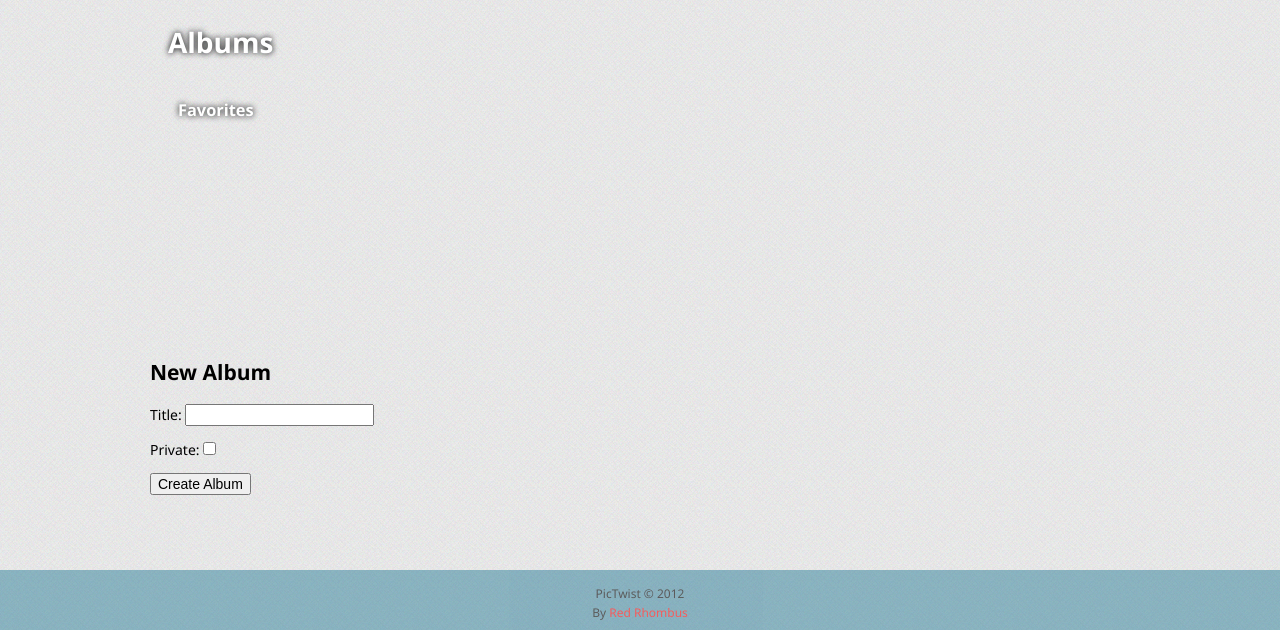
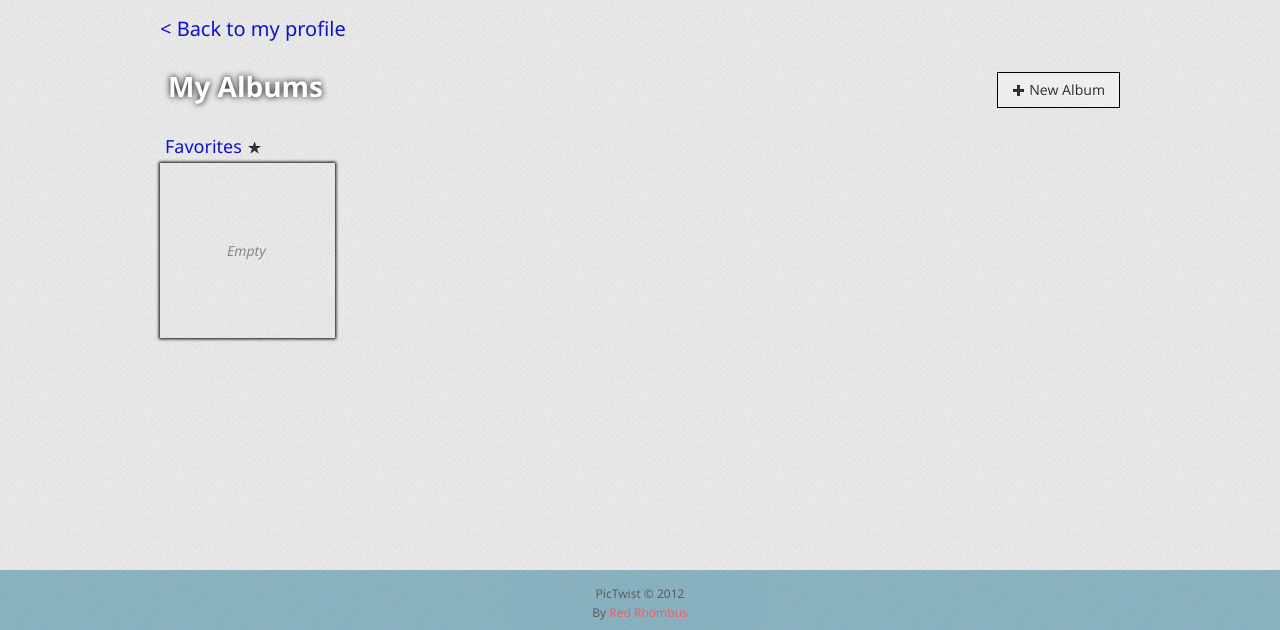
Before and after one commit to christiangenco/pictwist, a PHP site: page /albums.php in a window 1280 px wide. Shown: the part 170-800 px from the top of the page. Run offline with PHP 8.4, Linux system fonts and the light colour scheme; the visitor is signed in with stand-in values (Sample User, id 1); data that the repository does not hold is empty; some libraries are stand-ins or nearby versions.

Commit message:
Styled albums.php

```diff
--- a/albums.php
+++ b/albums.php
@@ -13,24 +13,42 @@
     }
 
     function album_html($album_id, $album_title, $albumURL, $first_photo_path, $photo_urls){
-        return <<<EOT
-        <div class='album' style='float:left; margin: 20px'>
-        <a href='$albumURL?album_id=$album_id'><h3>$album_title</h3></a>
+        $html = <<<EOT
+
+		<div class='albumContainer'>
+		<div class='albumTitle'><a href='$albumURL?album_id=$album_id'>$album_title</a>
+EOT;
+		if ($album_id == "favorites") {
+			$html .= " <i class='star'></i>";
+		}
+		$html .= <<<EOT
+		</div>
         <!--<a href='uploadURL?a_id=album_id'>add photos</a>-->
 
         <a href="$albumURL?album_id=$album_id">
-        <div style="width: 200px; height: 200px;">
-            <img src="$first_photo_path" alt="" id="album_$album_id" style="max-width: 200px; max-height: 200px" />
-        </div>
+			<div class="album">
+				<div class="albumInner">
+EOT;
+		if (strlen($first_photo_path) > 0) {
+			$html .= '<img src="'.$first_photo_path.'" id="album_'.$album_id.'" />';
+		} else {
+			$html .= '<span class="noPhoto">Empty</span>';
+		}
+
+		$html .= <<<EOT
+				</div>
+			</div>
         </a>
+
         <script type="text/javascript">
         var array = [
             $photo_urls
         ];
-        $("#album_$album_id").iskip({images:array, method:'mousemove', 'cycle':3});
+        $("#album_$album_id").iskip({images:array, method:'mousemove', 'cycle':1});
         </script>
-        </div>
+		</div>
 EOT;
+		return $html;
     }
 
     function display_album($album_id){
@@ -56,11 +74,35 @@ EOT;
 ?>
 <script src="js/jquery.iskip.js"></script>
 
+<script type="text/javascript">
+	setTitle("My Albums");
+</script>
+
+<a class="returnLink" href="<?php echo $profileURL;?>">< Back to my profile</a>
+
 <form id="EditAlbums" action="<?php echo $baseURL . 'album.editor.php' ?>" enctype="multipart/form-data" method="post">
 
-    <h1>
-        Albums
+    <h1 class="inline">
+       My Albums
     </h1>
+
+	<div id="albums_newAlbumContainer">
+		<a id="albums_newAlbumToggle" class="m-btn thinBorder" href="javascript:;"><i class="icon-plus"></i> New Album</a>
+		<span id="albums_newAlbum">
+
+			<form class="inline" id="AddAlbum" action="<?php echo $baseURL . 'album.processor.php' ?>" method="post">
+
+				<input class="m-wrap" type="text" name="title" placeholder="Album Name">
+				<select class="m-wrap m-ctrl-small" name="private">
+					<option>Public</option>
+					<option value="1">Private</option>
+				</select>
+				<input class="m-btn blue thinBorder" type="submit" name="AlbumSubmit" value="Create Album" />
+
+			</form>
+
+		</span>
+	</div>
 
     <p>
         <input type="hidden" name="MAX_FILE_SIZE" value="<?php echo $max_file_size ?>">
@@ -90,27 +132,4 @@ EOT;
 
 </form>
 
-<form id="AddAlbum" action="<?php echo $baseURL . 'album.processor.php' ?>" method="post">
-<div style="clear: both;"></div>
-
-<h2>
-    New Album
-</h2>
-
-<p>
-    <label for="title">Title:</label>
-    <input type="text" name="title">
-</p>
-
-<p>
-    Private:
-    <input type="checkbox" name="private" value="1" />
-</p>
-
-<p>
-    <input type="submit" name="AlbumSubmit" value="Create Album" />
-</p>
-
-</form>
-
 <?php INCLUDE 'include/foot.php' ?>
--- a/js/script.js
+++ b/js/script.js
@@ -55,6 +55,10 @@ $(document).ready(function() {
 	$("#showShareAlbum").click(function() {
 		$("#shareAlbum").fadeToggle();
 	});
+
+	setupSwapFade("#albums_newAlbumToggle", "#albums_newAlbumToggle", "#albums_newAlbum");
+
+
 
 });
 
--- a/styles/styles.css
+++ b/styles/styles.css
@@ -233,6 +233,11 @@ a:hover {
 ******************* General ***************************
 *****************************************************/
 
+.inline {
+	display: inline;
+}
+
+
 h1 {
 	padding: 0;
 	margin: 18px;
@@ -260,9 +265,6 @@ h4 {
 
 .fRight {
 	float: right;
-}
-
-.fLeft, .fRight {
 }
 
 
@@ -353,6 +355,58 @@ h4 {
 	display: none;
 }
 
+.albumContainer {
+	float: left;
+	margin: 10px;
+}
+
+.albumTitle {
+	font-size: 18px;
+	padding: 5px;
+}
+
+.album {
+	padding: 5px;
+	width: 165px;
+	height: 165px;
+	background-color: rgba(0, 0, 0, 0);
+	-webkit-box-shadow: 0 0 3px 1px rgba(0, 0, 0, 1);
+	position: relative;
+}
+
+.album img {
+	margin: auto;
+	position: absolute;
+	top: 0;
+	bottom: 0;
+	left: 0;
+	right: 0;
+}
+
+.noPhoto {
+	position: absolute;
+	top: 78px;
+	left: 67px;
+	font-style: italic;
+	color: #888;
+}
+
+.album img {
+	max-width: 165px;
+}
+
+
+#albums_newAlbumContainer {
+	float: right;
+	padding: 5px 10px 0 0;
+}
+
+#albums_newAlbumToggle {
+}
+
+#albums_newAlbum {
+	display: none;
+}
 
 /*************************************************/
 
```
